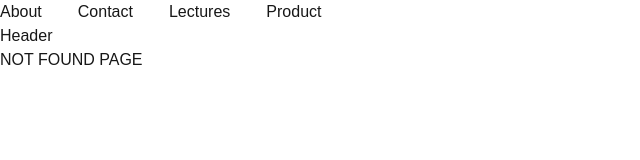
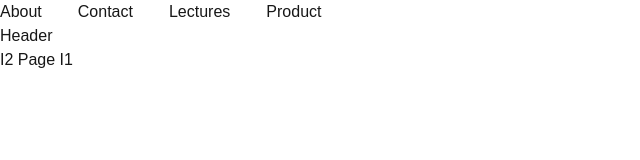
Before and after one commit to mukhtar4532/nextjs-practice, a Next.js app: page /i1/i2 in a window 1280 px wide. Before the commit this address had no page. Shown: the top 160 px of the page, without its empty margins (0-640 px from the left). Built offline with nearby package versions, Linux system fonts and the light colour scheme.

Commit message:
learn intercepting route

```diff
--- /dev/null
+++ b/src/app/i1/(.)i2/page.tsx
@@ -0,0 +1,9 @@
+import Link from "next/link";
+
+export default function InterceptedI2() {
+  return (
+    <h2>
+      I2 page Inercepted (.) <Link href={"/i1"}>I1</Link>
+    </h2>
+  );
+}
--- /dev/null
+++ b/src/app/i1/(..)i3/page.tsx
@@ -0,0 +1,3 @@
+export default function InterceptedI3() {
+  return <h2>I3 page Inercepted (..)</h2>;
+}
--- /dev/null
+++ b/src/app/i1/i2/page.tsx
@@ -0,0 +1,9 @@
+import Link from "next/link";
+
+export default function Intercept2() {
+  return (
+    <h2>
+      I2 Page <Link href={"/i1"}>I1</Link>
+    </h2>
+  );
+}
--- /dev/null
+++ b/src/app/i1/page.tsx
@@ -0,0 +1,9 @@
+import Link from "next/link";
+
+export default function Intercept1() {
+  return (
+    <h2>
+      I1 Page <Link href={"/i1/i2"}>I2</Link> | <Link href={"/i3"}>I3</Link>
+    </h2>
+  );
+}
--- /dev/null
+++ b/src/app/i3/page.tsx
@@ -0,0 +1,3 @@
+export default function Intercept3() {
+  return <h2>I3 page </h2>;
+}
```
